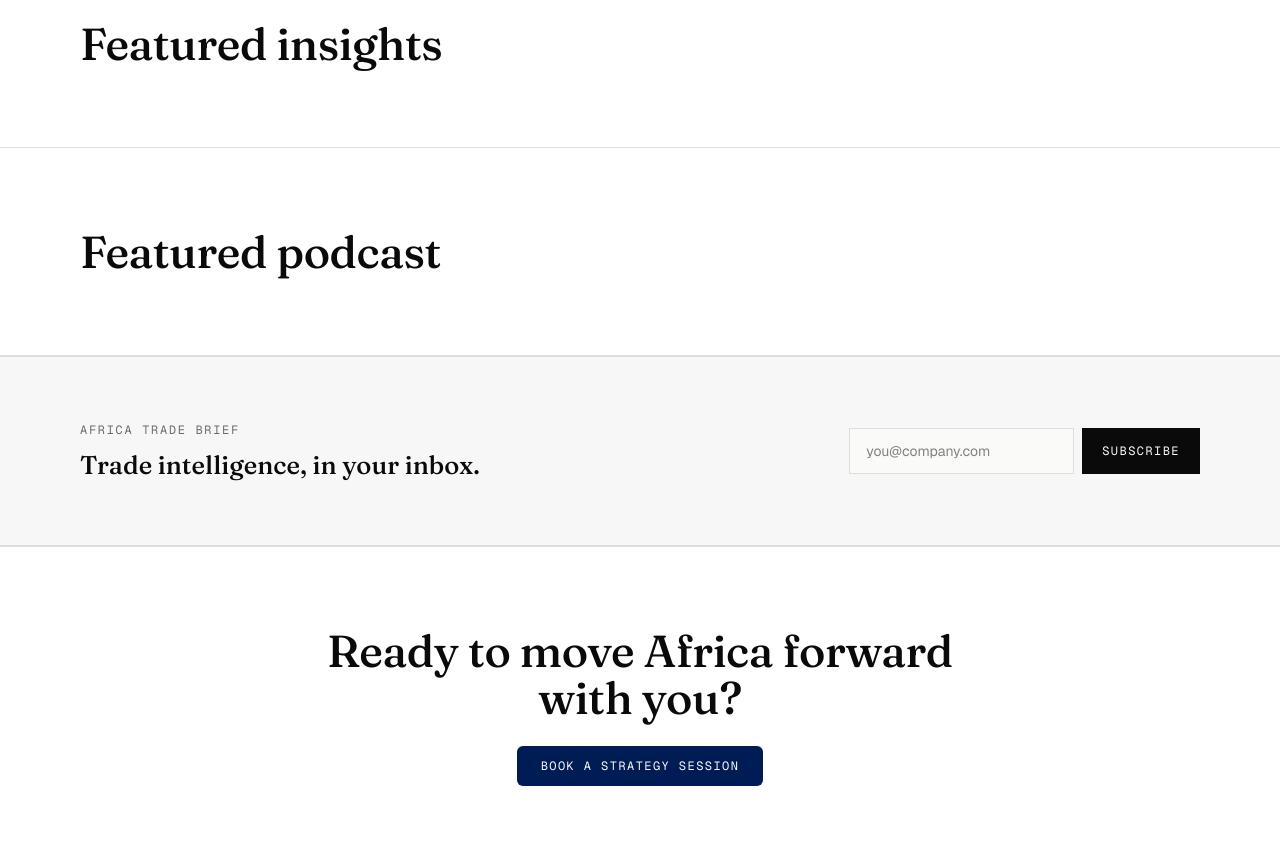
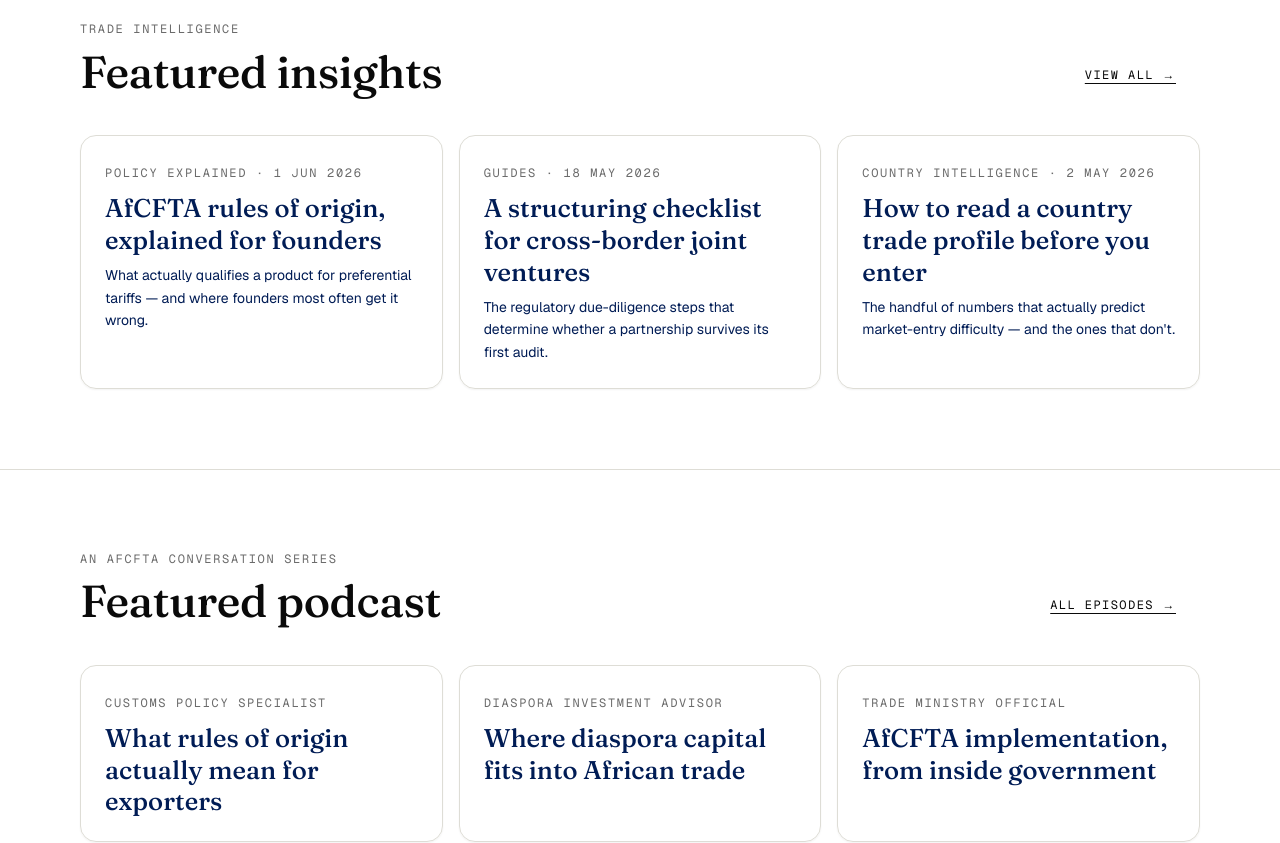
Before and after one commit to Udeme01/Trading-Without-Borders, a Next.js app: page / in a window 1280 px wide. Shown: the part 5640-6483 px from the top of the page. Built offline with nearby package versions, Linux system fonts and the light colour scheme.

Commit message:
feat: complete sections in homepage

```diff
--- a/app/layout.tsx
+++ b/app/layout.tsx
@@ -1,8 +1,9 @@
+import "./globals.css";
+
 import type { Metadata } from "next";
 import { Fraunces } from "next/font/google";
 import { GeistSans } from "geist/font/sans";
 import { GeistMono } from "geist/font/mono";
-import "./globals.css";
 import Header from "@/components/layout/Header";
 import Footer from "@/components/layout/Footer";
 
--- a/app/page.tsx
+++ b/app/page.tsx
@@ -9,10 +9,16 @@
 import StatStrip from "@/components/sections/StatStrip";
 import Button from "@/components/ui/Button";
 import Image from "next/image";
+import ArticleCard from "@/components/content/ArticleCard";
+import PodcastCard from "@/components/content/PodcastCard";
+import { getFeaturedArticles } from "@/lib/data/articles";
+import { getFeaturedEpisodes } from "@/lib/data/podcast";
 
 // PAGE 1 — HOME. Sections map 1:1 to the sitemap doc; fill in real copy
 // per section as it's written. Structure/order is intentionally fixed.
 export default function HomePage() {
+  const featuredArticles = getFeaturedArticles(3);
+  const featuredEpisodes = getFeaturedEpisodes(3);
   return (
     <>
       <Hero
@@ -292,7 +298,12 @@
             <div className="aspect-[4/5] w-full max-w-[280px] border border-line bg-paper-dim">
               {/* TODO: replace with real portrait — grayscale to match monochrome
             system. Keep aspect-[4/5], border/bg act as placeholder frame. */}
-            <Image src="/images/omobola-adekola.jpeg" alt="Omobola Adekola" width={400} height={500} />
+              <Image
+                src="/images/omobola-adekola.jpeg"
+                alt="Omobola Adekola"
+                width={400}
+                height={500}
+              />
             </div>
 
             <div>
@@ -319,20 +330,74 @@
       </section>
 
       {/* Section 9 — Featured Insights */}
+      {featuredArticles.length > 0 && (
         <section className="border-b border-line py-20">
           <Container>
-          <h2>Featured insights</h2>
-          {/* TODO: latest articles grid — swap in ArticleCard once content exists */}
+            <div className="flex items-end justify-between gap-6">
+              <div>
+                <p className="meta-label">Trade Intelligence</p>
+                <h2 className="mt-2">Featured insights</h2>
+              </div>
+              <Button
+                href="/trade-intelligence"
+                variant="ghost"
+                className="hidden md:inline-flex"
+              >
+                View all →
+              </Button>
+            </div>
+
+            <div className="mt-10 grid grid-cols-1 gap-4 sm:grid-cols-2 lg:grid-cols-3">
+              {featuredArticles.map((article) => (
+                <ArticleCard key={article.slug} article={article} />
+              ))}
+            </div>
+
+            <Button
+              href="/trade-intelligence"
+              variant="ghost"
+              className="mt-8 inline-flex md:hidden"
+            >
+              View all →
+            </Button>
           </Container>
         </section>
+      )}
 
       {/* Section 10 — Featured Podcast */}
+      {featuredEpisodes.length > 0 && (
         <section className="border-b border-line py-20">
           <Container>
-          <h2>Featured podcast</h2>
-          {/* TODO: latest episodes grid — swap in PodcastCard once content exists */}
+            <div className="flex items-end justify-between gap-6">
+              <div>
+                <p className="meta-label">An AfCFTA Conversation Series</p>
+                <h2 className="mt-2">Featured podcast</h2>
+              </div>
+              <Button
+                href="/podcast"
+                variant="ghost"
+                className="hidden md:inline-flex"
+              >
+                All episodes →
+              </Button>
+            </div>
+
+            <div className="mt-10 grid grid-cols-1 gap-4 sm:grid-cols-2 lg:grid-cols-3">
+              {featuredEpisodes.map((episode) => (
+                <PodcastCard key={episode.slug} episode={episode} />
+              ))}
+            </div>
+
+            <Button
+              href="/podcast"
+              variant="ghost"
+              className="mt-8 inline-flex md:hidden"
+            >
+              All episodes →
+            </Button>
           </Container>
         </section>
+      )}
 
       {/* Section 11 — Newsletter */}
       <NewsletterBanner />
--- a/components/ui/Card.tsx
+++ b/components/ui/Card.tsx
@@ -25,7 +25,7 @@
         {title}
       </h3>
       {description && (
-        <p className="mt-2 text-sm text-[#001C55] leading-relaxed">{description}</p>
+        <p className="mt-2 text-sm text-[#001C55] group-hover:text-white leading-relaxed">{description}</p>
       )}
     </Link>
   );
--- /dev/null
+++ b/lib/data/articles.ts
@@ -0,0 +1,37 @@
+import { Article } from "@/types";
+
+// PLACEHOLDER — no real Trade Intelligence content source exists yet
+// (see README "Next steps"). These entries exist only so Section 9's
+// layout can be previewed and built against a real Article shape.
+// Replace this whole file with a real data source (MDX collection or
+// CMS fetch) before launch — do not ship these placeholder titles.
+export const articles: Article[] = [
+  {
+    slug: "afcfta-rules-of-origin-explained",
+    category: "Policy Explained",
+    title: "AfCFTA rules of origin, explained for founders",
+    excerpt:
+      "What actually qualifies a product for preferential tariffs — and where founders most often get it wrong.",
+    date: "2026-06-01",
+  },
+  {
+    slug: "cross-border-jv-structuring-checklist",
+    category: "Guides",
+    title: "A structuring checklist for cross-border joint ventures",
+    excerpt:
+      "The regulatory due-diligence steps that determine whether a partnership survives its first audit.",
+    date: "2026-05-18",
+  },
+  {
+    slug: "reading-a-country-trade-profile",
+    category: "Country Intelligence",
+    title: "How to read a country trade profile before you enter",
+    excerpt:
+      "The handful of numbers that actually predict market-entry difficulty — and the ones that don't.",
+    date: "2026-05-02",
+  },
+];
+
+export function getFeaturedArticles(limit = 3) {
+  return articles.slice(0, limit);
+}
--- /dev/null
+++ b/lib/data/podcast.ts
@@ -0,0 +1,34 @@
+import { PodcastEpisode } from "@/types";
+
+// PLACEHOLDER — real episode data (110+ existing episodes) isn't wired
+// up yet. These entries exist only to preview Section 10's layout.
+// Guests are described by role, not named — do not invent specific
+// real people's names as placeholder content. Replace this whole file
+// with real episode data (RSS feed parse or CMS) before launch.
+export const episodes: PodcastEpisode[] = [
+  {
+    slug: "afcfta-rules-of-origin-in-practice",
+    title: "What rules of origin actually mean for exporters",
+    guest: "Customs policy specialist",
+    date: "2026-06-10",
+    keyInsights: [],
+  },
+  {
+    slug: "diaspora-investment-entry-points",
+    title: "Where diaspora capital fits into African trade",
+    guest: "Diaspora investment advisor",
+    date: "2026-05-27",
+    keyInsights: [],
+  },
+  {
+    slug: "government-perspective-on-afcfta-implementation",
+    title: "AfCFTA implementation, from inside government",
+    guest: "Trade ministry official",
+    date: "2026-05-13",
+    keyInsights: [],
+  },
+];
+
+export function getFeaturedEpisodes(limit = 3) {
+  return episodes.slice(0, limit);
+}
--- a/tsconfig.json
+++ b/tsconfig.json
@@ -14,8 +14,6 @@
     "jsx": "preserve",
     "incremental": true,
 
-    "baseUrl": ".",
-
     "plugins": [{ "name": "next" }],
     "paths": {
       "@/*": ["./*"]
```
Lines whose indentation alone changed are shown as unchanged.
